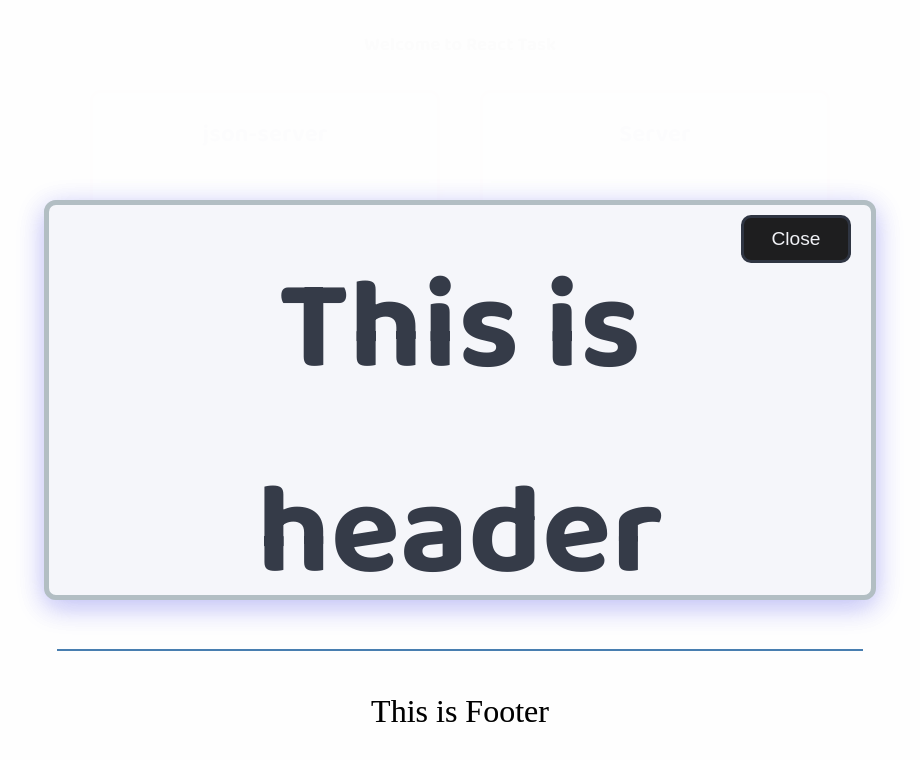
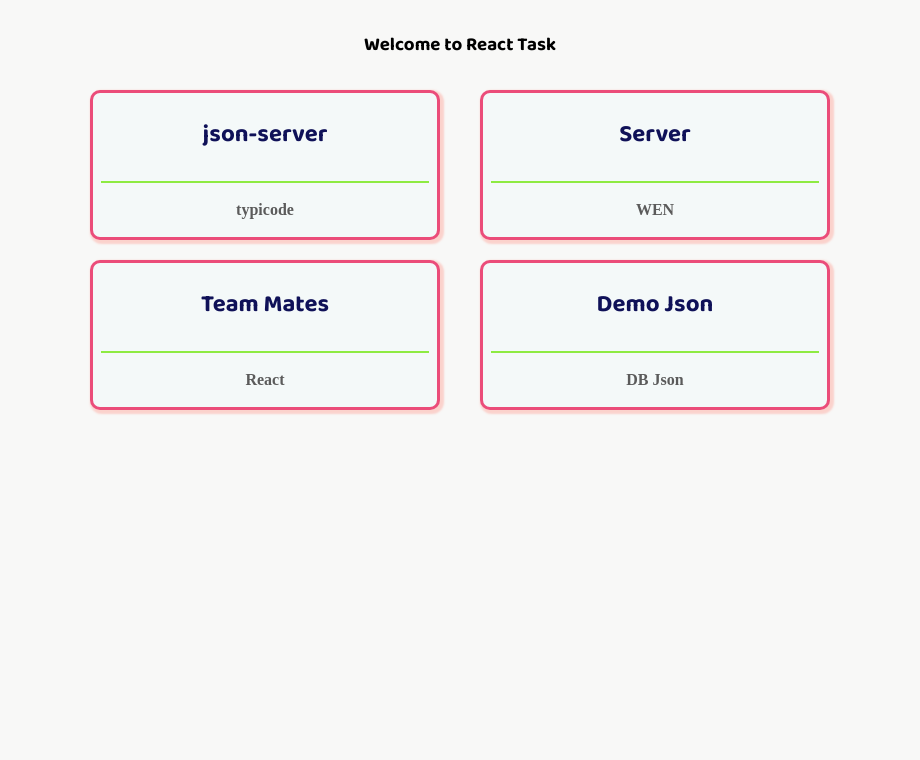
Before and after one commit to beezay/react-api, a React (Create React App) app: page / in a window 1280 px wide. Shown: the top 760 px of the page, without its empty margins (180-1100 px from the left). Built offline with nearby package versions, Linux system fonts and the light colour scheme; data requests are answered from the project's data file; a web font is replaced by a local one.

Commit message:
modal close done

```diff
--- a/src/components/Card.js
+++ b/src/components/Card.js
@@ -4,15 +4,25 @@
 class Card extends Component {
   constructor(props) {
     super(props);
-    this.state = {};
+    this.state = {
+      showModal: false,
+    };
   }
 
   render() {
-    const { post } = this.props;
+
+    const modalShow = (id) => {
+      this.setState({
+        showModal: true,
+      });
+      console.log("ShowModal", id);
+    };
+
+    const { post  } = this.props;
     console.log("Card=> ", post);
     return (
       <>
-        <div className="card-body">
+        <div className="card-body" onClick={() => modalShow(post.id)}>
           <div className="header">
             <h4>{post.title}</h4>
           </div>
@@ -20,7 +30,8 @@
             <p>{post.author}</p>
           </div>
         </div>
-        <Modal />
+
+        { this.state.showModal && <Modal post={post}  onModalClick={()=>this.setState({showModal:false})}/>}
       </>
     );
   }
--- a/src/components/Cardbody.js
+++ b/src/components/Cardbody.js
@@ -1,27 +1,35 @@
 import React, { Component } from "react";
 import Card from "./Card";
+import Modal from "./Modal";
 
 class Cardbody extends Component {
+  constructor(props) {
+    super(props);
 
-  constructor(props) {
-    super(props)
+    this.state = {
 
-    this.state = ''
+    };
   }
 
+  render() {
+    const { posts } = this.props;
+    console.log("Posts=>", posts);
 
-  render() {
-    const { posts } = this.props
-    console.log('Posts=>',posts)
+
+
     return (
-      <div className="wrapper">
-        {/* <Card title="This is called Component" />
+      <>
+        <div className="wrapper">
+          {/* <Card title="This is called Component" />
         <Card title="This is second Component" />
         <Card title="This is third Component" /> */}
-        {posts.map((post) => {
-          return <Card key={post.id} post={post}  />
-        })}
-      </div>
+          {posts.map((post) => {
+            return (
+              <Card key={post.id} post={post}  />
+            )
+          })}
+        </div>
+      </>
     );
   }
 }
--- a/src/components/Modal.js
+++ b/src/components/Modal.js
@@ -6,25 +6,32 @@
 class Modal extends Component {
   constructor(props) {
     super(props);
-    this.state = {};
+    this.state = {
+        showPop: true
+    };
   }
 
 
   render() {
     const hideModal = () => {
         document.querySelector('.modal').style.display = 'none'
+        this.setState({
+            showPop: false
+        })
         console.log('Hide Me')
     }
 
+    const {post, state} = this.props
+    console.log('modal',state,this.state)
     return (
       <div className="modal">
         <div className="modal-content">
-          <button className="btn btn-close" onClick={hideModal} >Close</button>
+          <button className="btn btn-close" onClick={this.props.onModalClick} >Close</button>
           <div className="header">
-            <h4>This is header</h4>
+            <h4>{post.title}</h4>
           </div>
           <div className="footer">
-            <p>This is Footer</p>
+            <p>{post.author}</p>
           </div>
         </div>
       </div>
```
